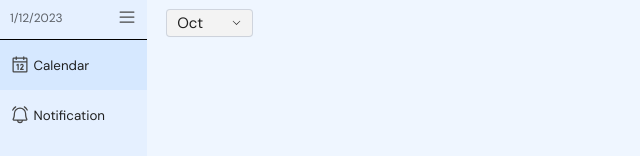
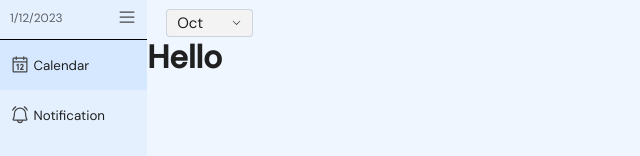
Before and after one commit to DiamondD7/yougotjob_client, a React (Vite) app: page /home in a window 1280 px wide. Both pictures are taken after a click on the button "Calendar". Shown: the top 156 px of the page, without its empty margins (0-640 px from the left). Built offline with nearby package versions, Linux system fonts and the light colour scheme.

Commit message:
added header

```diff
--- a/src/components/Calendar/Calendar.jsx
+++ b/src/components/Calendar/Calendar.jsx
@@ -59,6 +59,10 @@ const Calendar = () => {
           ""
         )}
       </div>
+
+      <div>
+        <h1>Hello</h1>
+      </div>
     </div>
   );
 };
```
